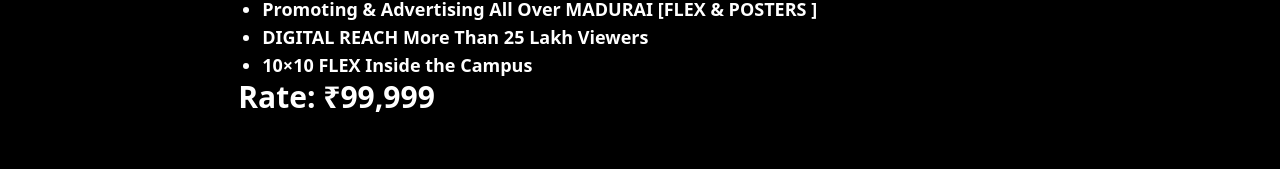
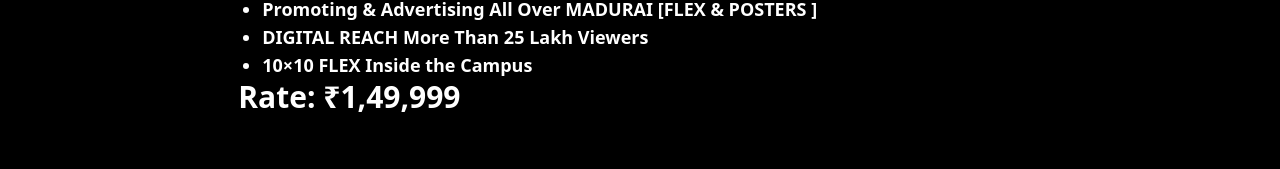
Before and after one commit to yukendhiran/Isai-Events, a Next.js app: page / in a window 1280 px wide. Shown: the part 3291-3460 px from the top of the page. Built offline with nearby package versions, Linux system fonts and the light colour scheme.

Commit message:
rate update

```diff
--- a/app/plans.js
+++ b/app/plans.js
@@ -64,7 +64,7 @@
 
 					- 10×10 FLEX
 					Inside the Campus  '
-					rate='Rate: ₹99,999'
+					rate='Rate: ₹1,49,999'
 				/>
 				</div>
 		</div>
```
